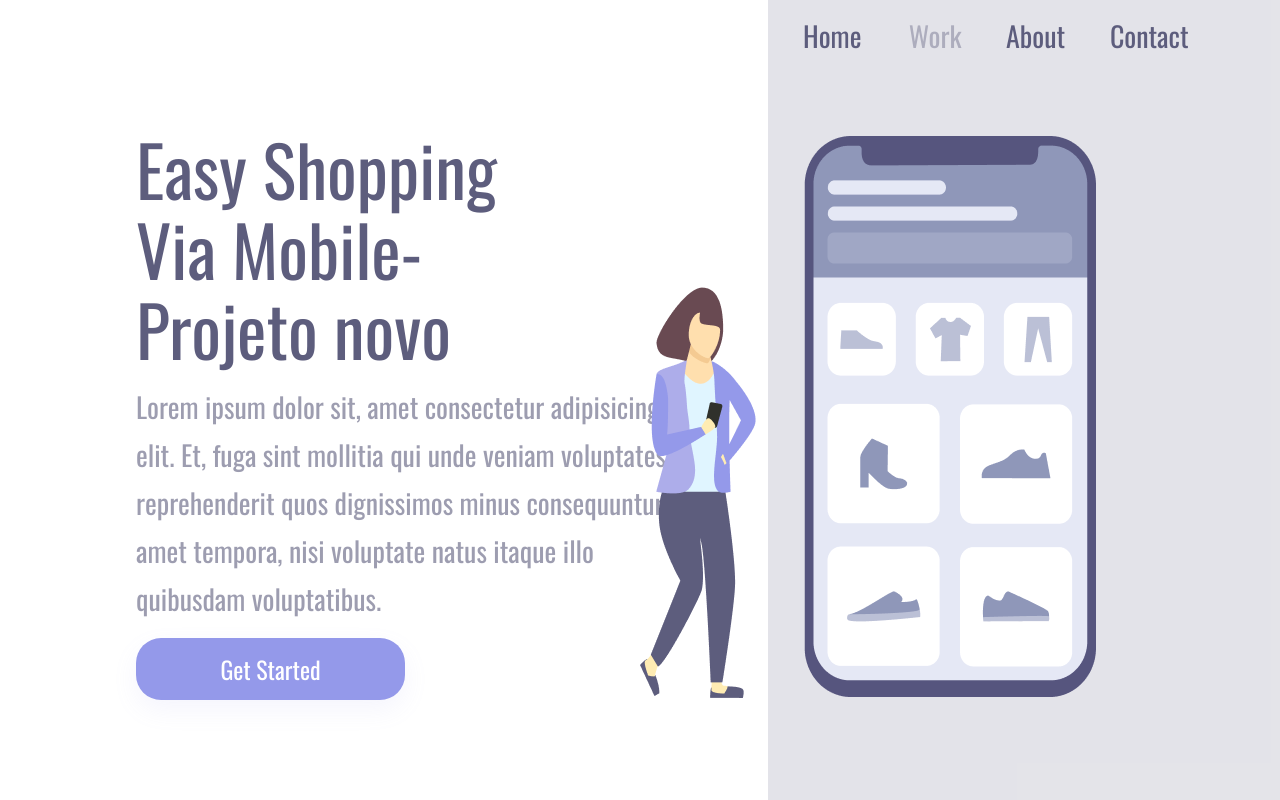
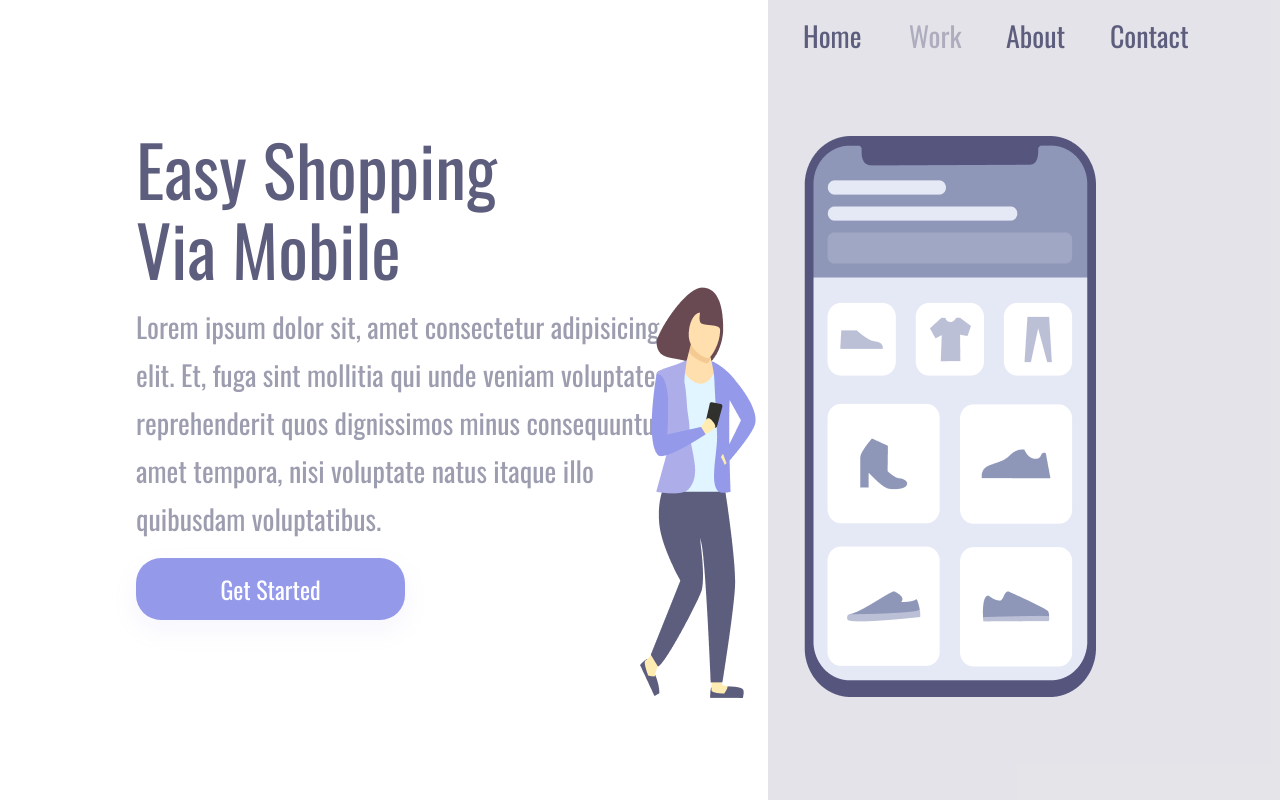
Before and after one commit to ArthurAzevedoCardoso/primeiro-projeto-responsivo, a plain HTML site: page index.html in a window 1280 px wide. Drawn offline with nearby package versions, Linux system fonts and the light colour scheme.

Commit message:
Voltando o titulo normal

```diff
--- a/index.html
+++ b/index.html
@@ -16,7 +16,7 @@
     <div class="container">
         <section class="container-left">
             <h1>Easy Shopping
-                Via Mobile-Projeto novo </h1>
+                Via Mobile </h1>
             <p>Lorem ipsum dolor sit, amet consectetur adipisicing elit. Et, fuga sint mollitia qui unde veniam
                 voluptates reprehenderit quos dignissimos minus consequuntur amet tempora, nisi voluptate natus itaque
                 illo quibusdam voluptatibus. </p>
```
